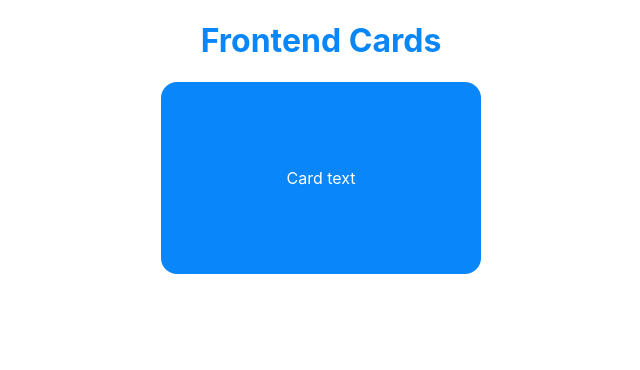
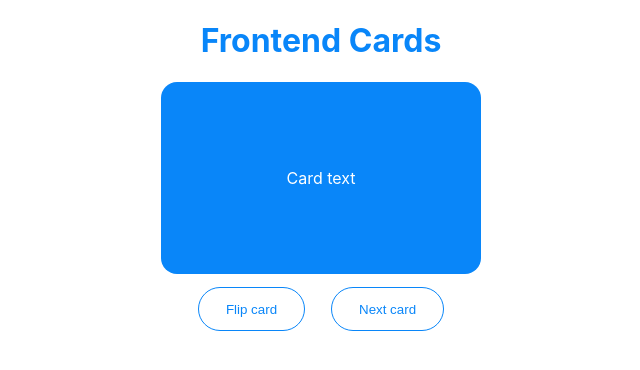
Before and after one commit to daugerdas/frontend-cards, a React (Create React App) app: page / in a window 1280 px wide. Shown: the top 370 px of the page, without its empty margins (319-959 px from the left). Built offline with nearby package versions, Linux system fonts and the light colour scheme.

Commit message:
add action buttons

```diff
--- a/src/App.css
+++ b/src/App.css
@@ -2,3 +2,12 @@
   text-align: center;
   color: #0986F9;
 }
+
+.action-button {
+  background-color: #fff;
+  border: 1px solid #0986F9;
+  color: #0986F9;
+  padding: 1em 2em;
+  border-radius: 2em;
+  margin: 1em;
+}
--- a/src/App.js
+++ b/src/App.js
@@ -6,6 +6,8 @@ function App() {
     <div className="App">
       <h1>Frontend Cards</h1>
       <Card />
+      <button className="action-button">Flip card</button>
+      <button className="action-button">Next card</button>
     </div>
   );
 }
```
